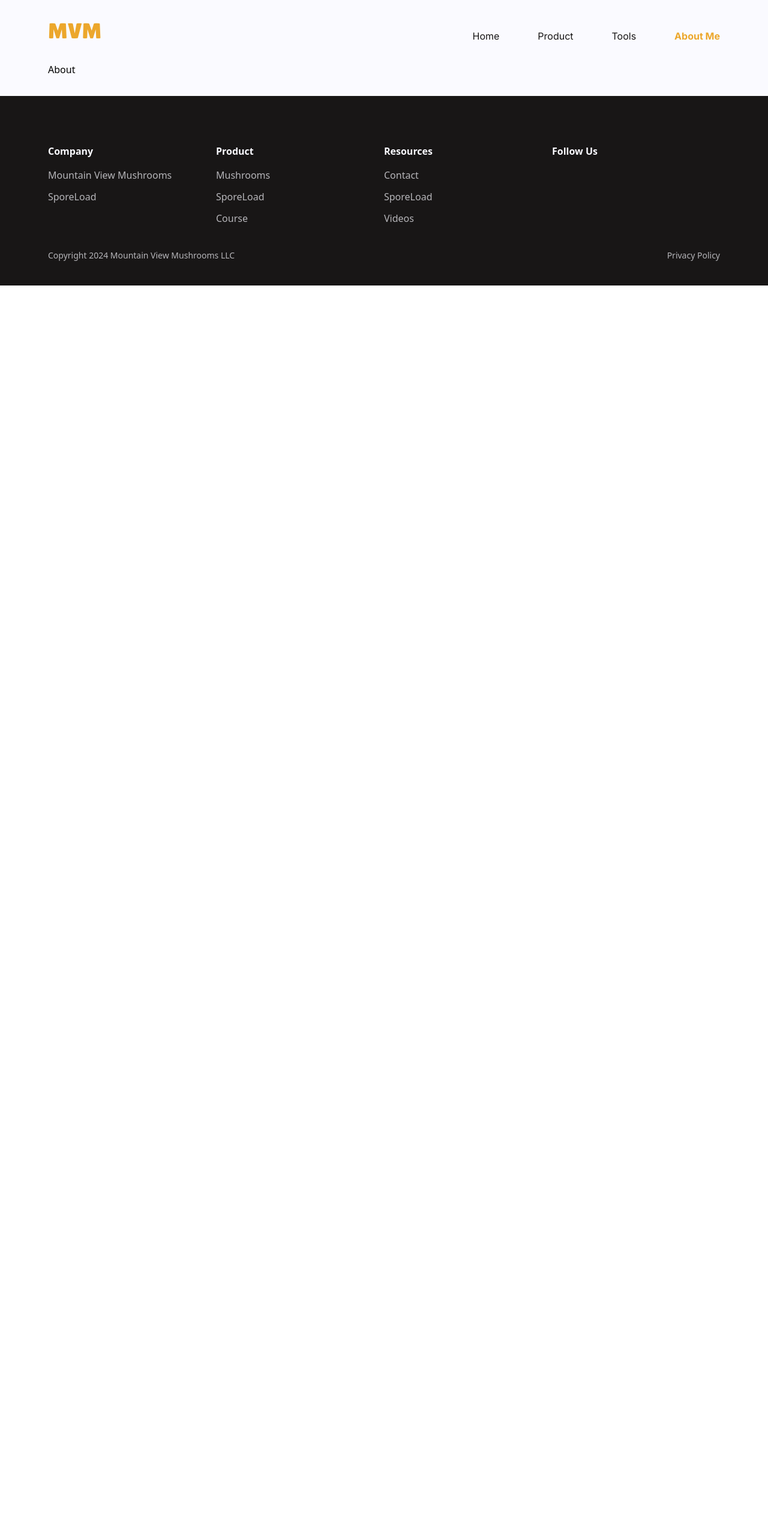
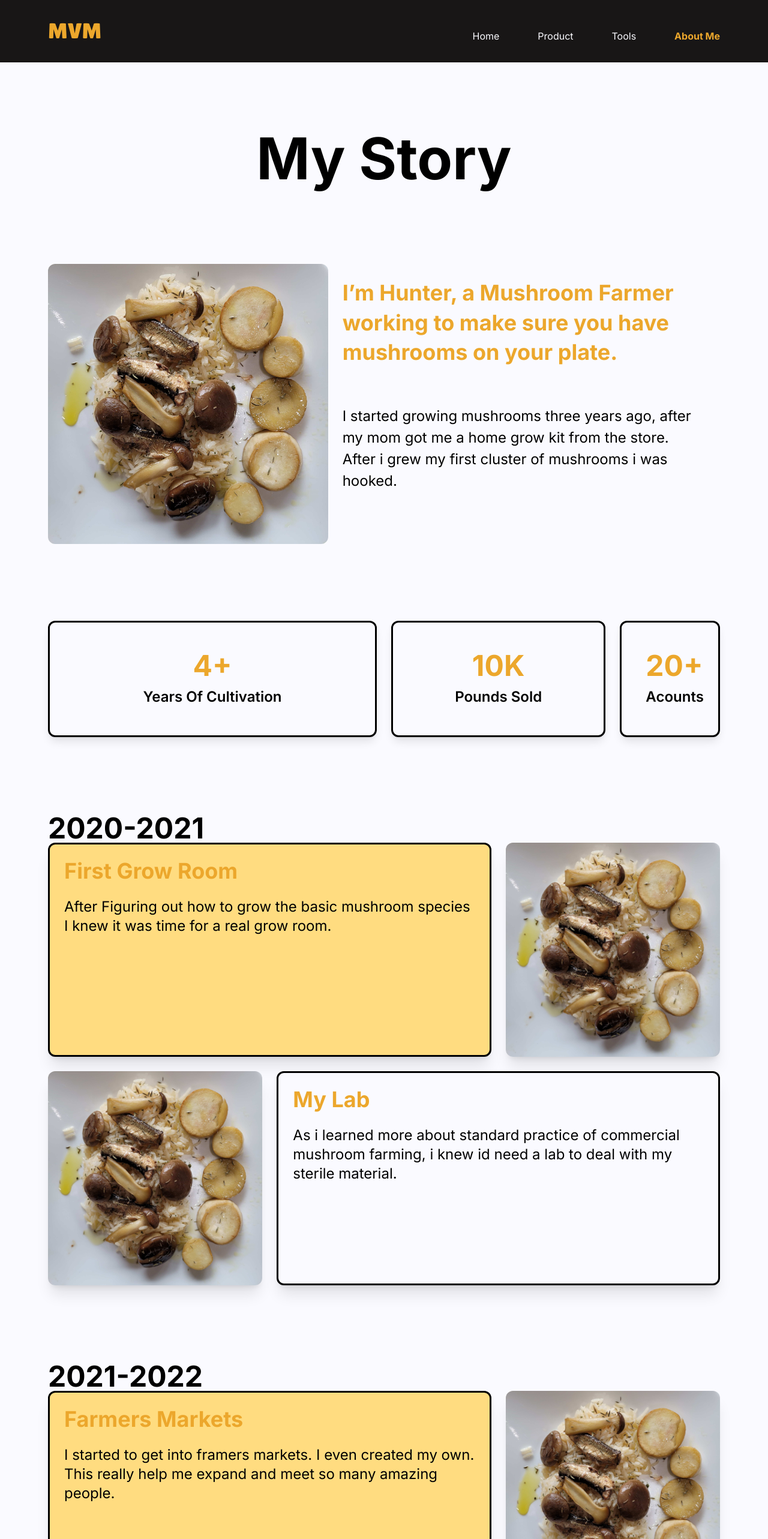
Before and after one commit to HunterVargo/Mountain-View-Mushrooms, a React (Create React App) app: page /about in a window 1280 px wide. Shown: the top 2566 px of the page at 60% size. Before the commit the page ends 800 px from the top, so only its background shows below. Built offline with nearby package versions, Linux system fonts and the light colour scheme.

Commit message:
Add: About Me

```diff
--- a/src/Layout.jsx
+++ b/src/Layout.jsx
@@ -6,10 +6,8 @@ const Layout = () => {
   return (
     <>
       <Header />
-      <div className="flex justify-center px-20 py-8 bg-GhostWhite">
-        <div className="w-maxView">
-          <Outlet />
-        </div>
+      <div className="flex justify-center py-8 bg-GhostWhite font-inter">
+        <Outlet />
       </div>
       <Footer />
     </>
--- a/src/Pages/About.jsx
+++ b/src/Pages/About.jsx
@@ -1,7 +1,115 @@
 import React from "react";
 
 const About = () => {
-  return <div>About</div>;
+  return (
+    <div className="px-20 w-maxView text-2xl">
+      <h1 className="text-center text-8xl font-bold mt-20">My Story</h1>
+      <div className="flex justify-between my-32">
+        <img className="w-5/12 rounded-xl" src="/Img/KingTCooked.jpg" alt="" />
+        <div className="p-6 grid grid-cols-1">
+          <h2 className="text-4xl font-bold font-inter leading-snug text-HunyadiYellow">
+            I’m Hunter, a Mushroom Farmer working to make sure you have
+            mushrooms on your plate.
+          </h2>
+          <p className=" leading-normal ">
+            I started growing mushrooms three years ago, after my mom got me a
+            home grow kit from the store. After i grew my first cluster of
+            mushrooms i was hooked.
+          </p>
+        </div>
+      </div>
+      <div className="grid grid-cols-6 gap-6 my-8">
+        <div className="p-10 py-12 text-center border-3 rounded-xl col-span-3 shadow-lg">
+          <h2 className="text-HunyadiYellow font-bold text-5xl mb-3">4+</h2>
+          <p className="font-semibold">Years Of Cultivation</p>
+        </div>
+        <div className="p-10 py-12 text-center border-3 rounded-xl col-span-2 shadow-lg">
+          <h2 className="text-HunyadiYellow font-bold text-5xl mb-3">10K</h2>
+          <p className="font-semibold">Pounds Sold</p>
+        </div>
+        <div className="p-10 py-12 text-center border-3 rounded-xl col-span-1 shadow-lg">
+          <h2 className="text-HunyadiYellow font-bold text-5xl mb-3">20+</h2>
+          <p className="font-semibold">Acounts</p>
+        </div>
+      </div>
+      <div className="my-32">
+        <h3 className="font-bold text-5xl">2020-2021</h3>
+        <div className="grid grid-cols-3 gap-6">
+          <div className="border-3 rounded-xl p-6 col-span-2 shadow-xl bg-Jasmine">
+            <h2 className="text-4xl font-bold text-HunyadiYellow mb-6">
+              First Grow Room
+            </h2>
+            <p>
+              After Figuring out how to grow the basic mushroom species I knew
+              it was time for a real grow room.
+            </p>
+          </div>
+          <img
+            className="rounded-xl col-span-1 shadow-xl"
+            src="/Img/KingTCooked.jpg"
+            alt=""
+          />
+          <img
+            className="rounded-xl col-span-1 shadow-xl"
+            src="/Img/KingTCooked.jpg"
+            alt=""
+          />
+          <div className="border-3 rounded-xl p-6 col-span-2 shadow-xl">
+            <h2 className="text-4xl font-bold text-HunyadiYellow mb-6">
+              My Lab
+            </h2>
+            <p>
+              As i learned more about standard practice of commercial mushroom
+              farming, i knew id need a lab to deal with my sterile material.
+            </p>
+          </div>
+        </div>
+      </div>
+      <div className="my-32">
+        <h3 className="font-bold text-5xl">2021-2022</h3>
+        <div className="grid grid-cols-3 gap-6">
+          <div className="border-3 rounded-xl p-6 col-span-2 shadow-xl bg-Jasmine">
+            <h2 className="text-4xl font-bold text-HunyadiYellow mb-6">
+              Farmers Markets
+            </h2>
+            <p>
+              I started to get into framers markets. I even created my own. This
+              really help me expand and meet so many amazing people.
+            </p>
+          </div>
+          <img
+            className="rounded-xl col-span-1 shadow-xl"
+            src="/Img/KingTCooked.jpg"
+            alt=""
+          />
+          <img
+            className="rounded-xl col-span-1 shadow-xl"
+            src="/Img/KingTCooked.jpg"
+            alt=""
+          />
+          <div className="border-3 rounded-xl p-6 col-span-2 shadow-xl">
+            <h2 className="text-4xl font-bold text-HunyadiYellow mb-6">
+              Bigger Grow Room
+            </h2>
+            <p>
+              As i learned more about standard practice of commercial mushroom
+              farming, i knew id need a lab to deal with my sterile material.
+            </p>
+          </div>
+        </div>
+      </div>
+      <div className="my-32 border-3 rounded-xl p-6 col-span-2 shadow-xl bg-Jasmine">
+        <h2 className="text-4xl font-bold text-HunyadiYellow mb-6">
+          Story Continues...
+        </h2>
+        <p>
+          To Stay up tp date follow my Social Media. Feel free to also contact
+          me if you have any questions. Thank you all who support me. On Wards
+          and up wards!
+        </p>
+      </div>
+    </div>
+  );
 };
 
 export default About;
--- a/src/Pages/LandingPage.jsx
+++ b/src/Pages/LandingPage.jsx
@@ -17,8 +17,8 @@ const LandingPage = () => {
     };
   }, []);
 
-  return DisplaySize >= 1200 ? (
-    <>
+  return DisplaySize >= 1280 ? (
+    <div>
       <Helmet>
         <title>Mountain View Mushrooms</title>
         <meta
@@ -28,20 +28,21 @@ const LandingPage = () => {
         <link rel="canonical" href="/" />
       </Helmet>
 
-      <div className=" flex my-44 justify-between">
-        <div className="font-inter text-EerieBlack w-1/3 grid">
+      <div className="flex justify-center">
+        <div className=" flex my-32 justify-between w-maxView p-20">
+          <div className=" font-inter text-EerieBlack w-1/3 grid">
             <h1
               className=" font-bold text-8xl"
               style={{ textShadow: "0px 4px 4px rgba(0, 0, 0, 0.5)" }}
             >
-            Eat More <br /> Mushrooms
+              Eat More Mushrooms
             </h1>
-          <p className="mt-6 text-2xl  ">
-            There is nothing better than fresh gourmet mushrooms. Mountain View
-            Mushrooms is here to fulfill that desire.
+            <p className="mt-6 text-2xl leading-10">
+              There is nothing better than fresh gourmet mushrooms. Mountain
+              View Mushrooms is here to fulfill that desire.
             </p>
             <div className="flex items-center mt-6 text-3xl">
-            <button className="bg-HunyadiYellow text-GhostWhite rounded-xl px-10 py-6">
+              <button className="bg-HunyadiYellow shadow-xl text-GhostWhite rounded-xl px-10 py-6">
                 Grow
               </button>
               <div className="flex items-center w-full justify-center animate-pulse">
@@ -51,14 +52,16 @@ const LandingPage = () => {
             </div>
           </div>
           <img
-          className="rounded-3xl w-5/12"
+            className="rounded-3xl w-5/12 shadow-xl"
             src="/Img/KingTCooked.jpg"
             alt="King Trumpets Cooked"
           />
         </div>
-      <div className="flex my-44 justify-between">
+      </div>
+      <div className="bg-Jasmine py-16 my-22 w-svw flex justify-center">
+        <div className="flex justify-between  w-maxView p-20">
           <img
-          className="rounded-3xl w-5/12 "
+            className="rounded-3xl w-5/12 shadow-xl"
             src="/Img/MushroomDisplay.jpg"
             alt="King Trumpets Cooked"
           />
@@ -70,19 +73,21 @@ const LandingPage = () => {
               Find Fresh Mushrooms
             </h1>
             <div className="flex justify-end">
-            <p className=" text-2xl w-4/5">
+              <p className=" text-2xl w-4/5 leading-10 mt-6">
                 There is nothing better than fresh gourmet mushrooms. Mountain
                 View Mushrooms is here to fulfill that desire.
               </p>
             </div>
             <div className="flex justify-end items-center mt-6 text-3xl">
-            <button className="bg-HunyadiYellow text-GhostWhite rounded-xl  px-10 py-6">
+              <button className="bg-EerieBlack shadow-xl text-GhostWhite rounded-xl  px-10 py-6">
                 Locations
               </button>
             </div>
           </div>
         </div>
-      <div className="flex my-44 justify-between">
+      </div>
+      <div className="flex justify-center">
+        <div className="flex my-32 justify-between w-maxView p-20">
           <div className="font-inter text-EerieBlack grid">
             <h1
               className="font-bold text-8xl"
@@ -90,23 +95,24 @@ const LandingPage = () => {
             >
               Learn To <br /> Grow!
             </h1>
-          <p className="mt-12 text-2xl">
-            Mushrooms can be a lot of fun to grow. There is something rewarding
-            about eating home grown food.
+            <p className="mt-12 text-2xl leading-10">
+              Mushrooms can be a lot of fun to grow. There is something
+              rewarding about eating home grown food.
             </p>
             <div className="flex item-center mt-6 text-3xl">
-            <button className="bg-HunyadiYellow text-GhostWhite rounded-xl  px-10 py-6">
+              <button className="bg-HunyadiYellow text-GhostWhite rounded-xl  px-10 py-6 shadow-xl">
                 Video Collection
               </button>
             </div>
           </div>
           <img
-          className="rounded-3xl w-5/12"
+            className="rounded-3xl w-5/12 shadow-xl"
             src="/Img/mushroomkit.jpg"
             alt="Halloween Grow Kits"
           />
         </div>
-    </>
+      </div>
+    </div>
   ) : (
     <div>heloo</div>
   );
--- a/src/Pages/Tools.jsx
+++ b/src/Pages/Tools.jsx
@@ -1,7 +1,21 @@
 import React from "react";
 
 const Tools = () => {
-  return <div>Tools</div>;
+  return (
+    <div className="font-inter">
+      <div>
+        <div>
+          <h1>SporeLoad</h1>
+          <p>
+            is a light weigh web app to help farmers clearly see regression or
+            progression financially on there mushroom farm. You can think of it
+            as a clean excel sheet that stores data over your sales history and
+            provides you with current data in comparison with past data.
+          </p>
+        </div>
+      </div>
+    </div>
+  );
 };
 
 export default Tools;
--- a/src/components/Footer.jsx
+++ b/src/components/Footer.jsx
@@ -1,8 +1,11 @@
 import React from "react";
+import { FaInstagram } from "react-icons/fa";
+import { TfiYoutube } from "react-icons/tfi";
+import { Link } from "react-router-dom";
 
 const Footer = () => {
   return (
-    <div className="bg-EerieBlack p-20 pb-0">
+    <div className="bg-EerieBlack p-20 pb-0 text-xl">
       <div className="grid grid-cols-4 text-GhostWhite">
         <div className="grid grid-cols-4 col-span-4 font-bold pb-4">
           <div>Company</div>
@@ -14,7 +17,20 @@ const Footer = () => {
           <div>Mountain View Mushrooms</div>
           <div>Mushrooms</div>
           <div>Contact</div>
-          <div></div>
+          <div className="flex space-x-2">
+            <Link
+              to="https://www.instagram.com/mountain_mushrooms/"
+              target="_blank"
+            >
+              <FaInstagram />
+            </Link>
+            <Link
+              to="https://www.youtube.com/@mountainviewmushrooms71"
+              target="_blank"
+            >
+              <TfiYoutube />
+            </Link>
+          </div>
           <div>SporeLoad</div>
           <div>SporeLoad</div>
           <div>SporeLoad</div>
--- a/src/components/Header.jsx
+++ b/src/components/Header.jsx
@@ -3,7 +3,7 @@ import { NavLink } from "react-router-dom";
 
 const Header = () => {
   return (
-    <div className="flex bg-GhostWhite text-EerieBlack justify-between items-end px-20 pt-8">
+    <div className="flex bg-EerieBlack text-GhostWhite justify-between items-end px-20 py-8 ">
       <div className="font-lilitaOne text-HunyadiYellow text-4xl">MVM</div>
       <nav className="space-x-16 font-inter">
         <NavLink
--- a/tailwind.config.js
+++ b/tailwind.config.js
@@ -7,10 +7,14 @@ module.exports = {
       GhostWhite: "#FAFAFF",
       EerieBlack: "#181616",
       HunyadiYellow: "#ECA72C",
+      Jasmine: "#FFDC80",
+    },
+    borderWidth: {
+      3: "3px",
     },
     extend: {
       width: {
-        maxView: "1450px",
+        maxView: "1280px",
         miniView: "360px",
       },
       fontFamily: {
```
Also changed, not shown: public/Img/SporeGraphic.png.png (added). Lines whose indentation alone changed are shown as unchanged.
